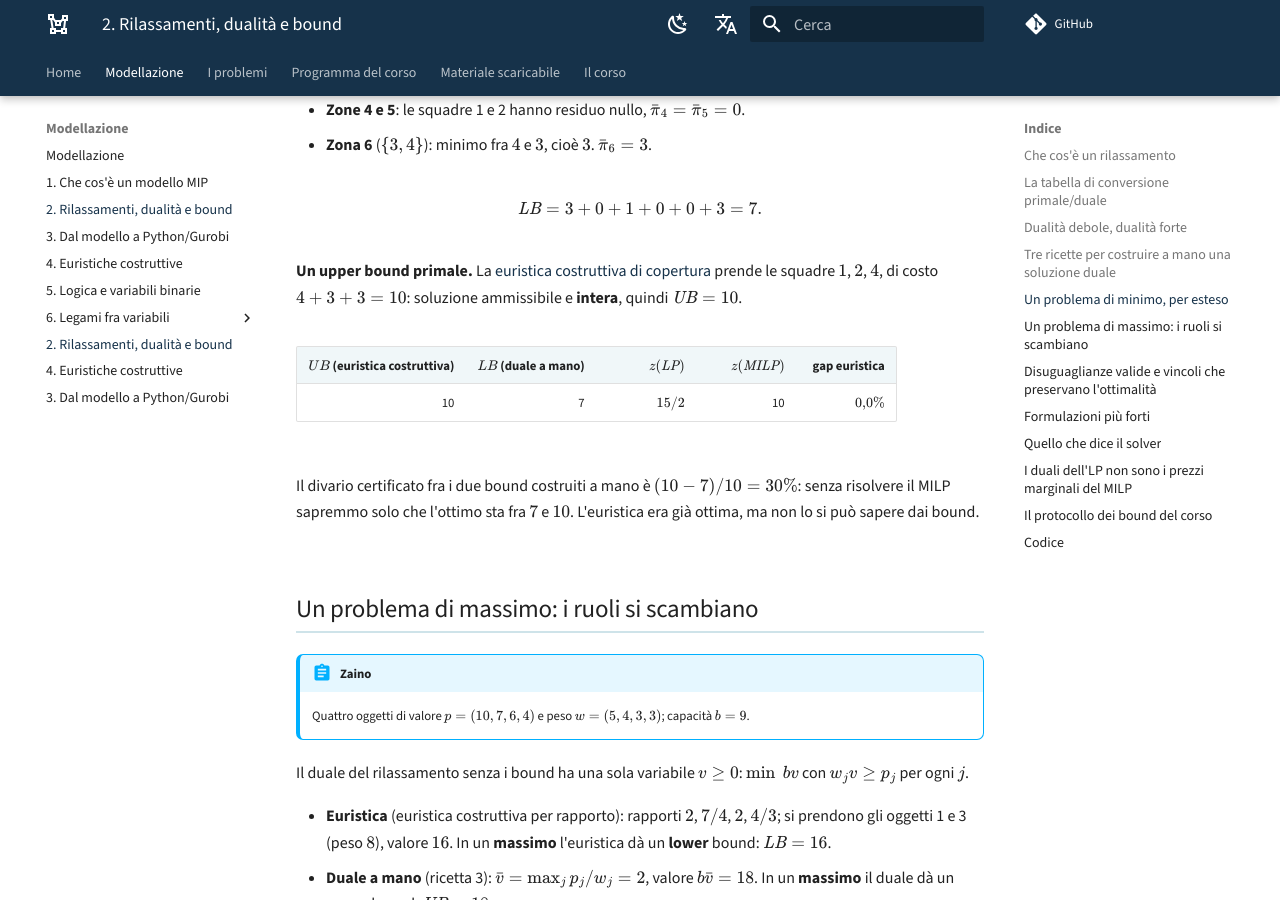
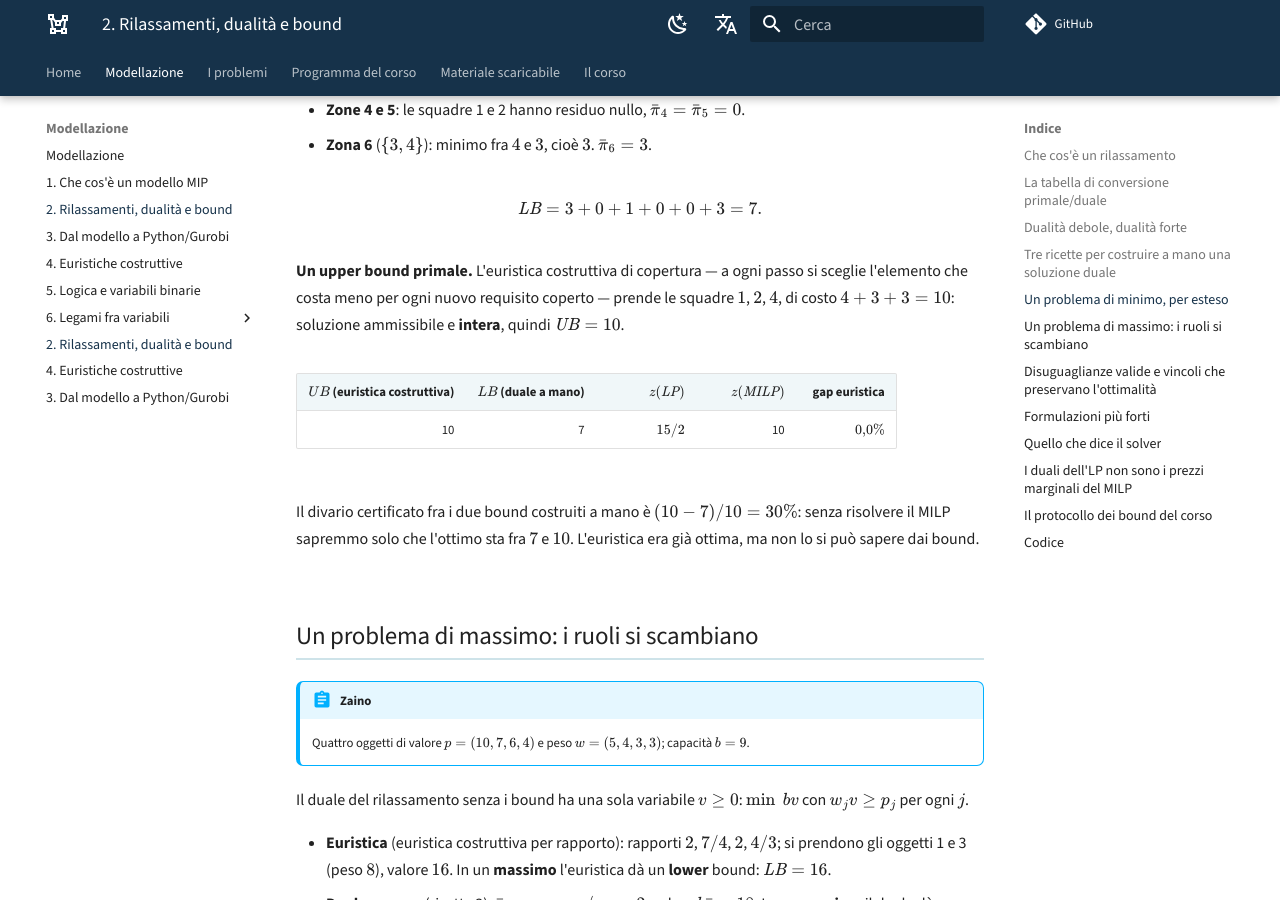
Before and after one commit to fabiofurini/modellazione-mip, an MkDocs documentation site: the page built from docs/modellazione-4.md, in a window 1280 px wide and 900 px high, scrolled down 3434 px. Built offline with MkDocs 1.6.1 and Material for MkDocs 9.7.7, drawn with Linux system fonts in a browser that asks for light colours; comment, search, counter and statistics services are not loaded.

Commit message:
Zero rimandi in avanti, anche sul sito
Nella dispensa ogni riferimento fra capitoli guarda indietro; sulle pagine ne
restavano quattro che guardavano avanti. Dove serviva il concetto, ora c'e' il
concetto.

Co-Authored-By: Claude Opus 5 <noreply@anthropic.com>

```diff
--- a/docs/modellazione-4.md
+++ b/docs/modellazione-4.md
@@ -135,7 +135,8 @@ $\pi_4 + \pi_5 + \pi_6 \le 3$.
 
 $$\mathit{LB} = 3 + 0 + 1 + 0 + 0 + 3 = 7.$$
 
-**Un upper bound primale.** La [euristica costruttiva di copertura](modellazione-5.md) prende
+**Un upper bound primale.** L'euristica costruttiva di copertura — a ogni passo
+si sceglie l'elemento che costa meno per ogni nuovo requisito coperto — prende
 le squadre $1$, $2$, $4$, di costo $4+3+3 = 10$: soluzione ammissibile e
 **intera**, quindi $\mathit{UB} = 10$.
 
```
